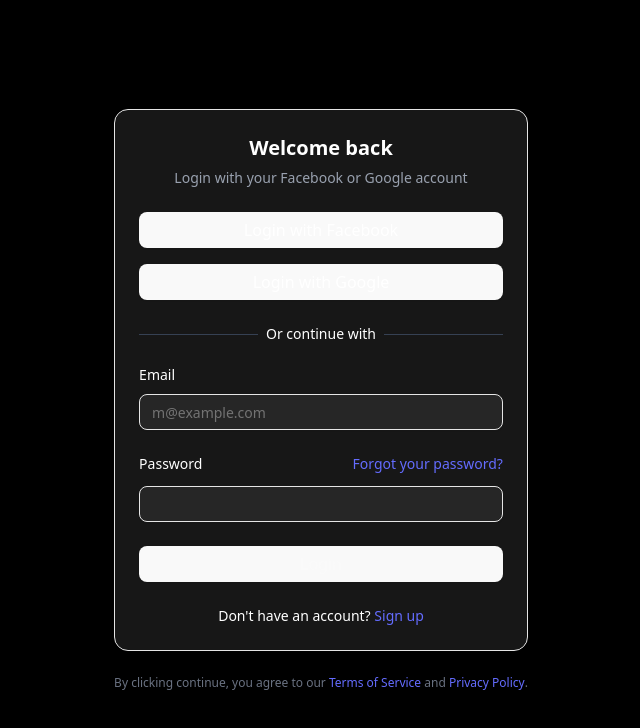
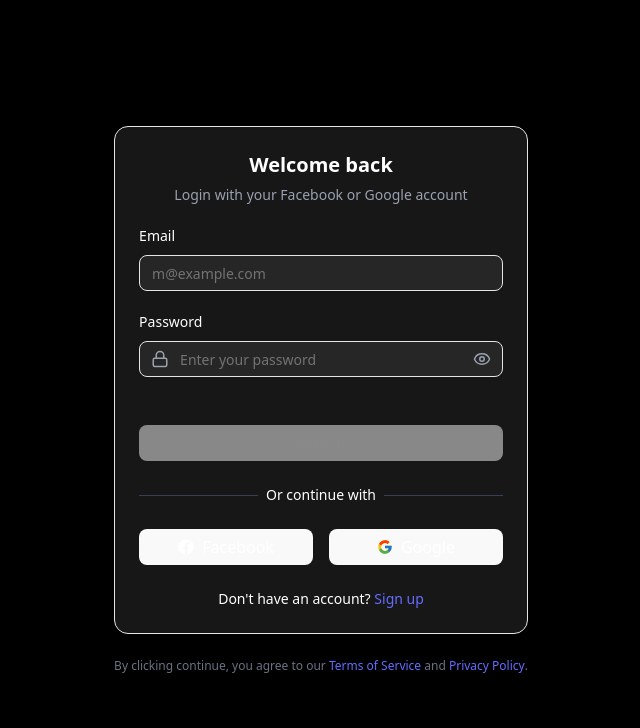
Before and after one commit to TrongKiennn/Intern-Assignment-Frontend, a React (Vite) app: page /auth/login in a window 1280 px wide. Shown: the top 728 px of the page, without its empty margins (319-959 px from the left). Built offline with nearby package versions, Linux system fonts and the light colour scheme.

Commit message:
refactor(layout): restructure login form

```diff
--- a/src/Components/Registration/registration-form.jsx
+++ b/src/Components/Registration/registration-form.jsx
@@ -188,7 +188,7 @@
               <div className="text-center text-sm">
                 Already have an account?{" "}
                 <a
-                  href="#"
+                  href="/auth/login"
                   className="underline underline-offset-4 text-blue-400"
                 >
                   Sign in
--- a/src/Components/login-form.jsx
+++ b/src/Components/login-form.jsx
@@ -13,6 +13,9 @@
 import { useNavigate } from "react-router-dom";
 import { useDispatch, useSelector } from "react-redux";
 import { login } from "@/store/authSlice";
+import { FcGoogle } from "react-icons/fc";
+import { FaFacebook } from "react-icons/fa";
+import PasswordInput from "./Utils/PasswordInput";
 
 export function LoginForm({ className, ...props }) {
   const navigate = useNavigate();
@@ -59,6 +62,12 @@
       }
     }
   }
+
+   const isFormValid =
+     form.email.trim() !== "" &&
+     form.password.trim() !== "" &&
+     !errors.email &&
+     !errors.password;
     return (
       <div
         className={cn(
@@ -77,24 +86,6 @@
           <CardContent>
             <form onSubmit={handleSubmit}>
               <div className="grid gap-6">
-                {/* Social Buttons */}
-                <div className="flex flex-col gap-4">
-                  <Button variant="outline" className="w-full">
-                    Login with Facebook
-                  </Button>
-                  <Button variant="outline" className="w-full">
-                    Login with Google
-                  </Button>
-                </div>
-
-                {/* Divider */}
-                <div className="relative text-center text-sm">
-                  <span className="bg-neutral-900 relative z-10 px-2">
-                    Or continue with
-                  </span>
-                  <div className="absolute inset-0 top-1/2 border-t border-gray-700"></div>
-                </div>
-
                 {/* Email */}
                 <div className="grid gap-3">
                   <Label htmlFor="email">Email</Label>
@@ -118,26 +109,12 @@
                 <div className="grid gap-3">
                   <div className="flex items-center justify-between">
                     <Label htmlFor="password">Password</Label>
-                    <a
-                      href="#"
-                      className="ml-auto text-sm text-blue-400 hover:underline"
-                    >
-                      Forgot your password?
-                    </a>
                   </div>
-                  <Input
-                    id="password"
-                    name="password"
-                    type="password"
+                  <PasswordInput
                     value={form.password}
                     onChange={handleChange}
-                    style={{ borderColor: errors.password ? "red" : "" }}
-                    className="bg-neutral-800 text-white"
-                    required
+                    error={errors.password}
                   />
-                  {errors.password && (
-                    <p className="text-red-500 text-sm">{errors.password}</p>
-                  )}
                 </div>
 
                 {/* Backend error */}
@@ -145,14 +122,44 @@
                   <p className="text-red-500 text-sm text-center">{error}</p>
                 )}
 
-                <Button type="submit" className="w-full" disabled={loading}>
-                  {loading ? "Logging in..." : "Login"}
+                <Button
+                  type="submit"
+                  className="w-full"
+                  disabled={!isFormValid}
+                >
+                  Sign in
                 </Button>
+
+                {/* Divider */}
+                <div className="relative text-center text-sm">
+                  <span className="bg-neutral-900 relative z-10 px-2">
+                    Or continue with
+                  </span>
+                  <div className="absolute inset-0 top-1/2 border-t border-gray-700"></div>
+                </div>
+
+                {/* Social Buttons */}
+                <div className="w-full grid grid-cols-2 gap-4">
+                  <Button
+                    variant="outline"
+                    className="flex items-center justify-center gap-2 bg-neutral-900 text-white border border-gray-600 rounded-md py-2"
+                  >
+                    <FaFacebook size={20} />
+                    Facebook
+                  </Button>
+                  <Button
+                    variant="outline"
+                    className="flex items-center justify-center gap-2 bg-neutral-900 text-white border border-gray-600 rounded-md py-2"
+                  >
+                    <FcGoogle size={20} />
+                    Google
+                  </Button>
+                </div>
 
                 <div className="text-center text-sm">
                   Don&apos;t have an account?{" "}
                   <a
-                    href="#"
+                    href="/auth/registration"
                     className="underline underline-offset-4 text-blue-400"
                   >
                     Sign up
```
